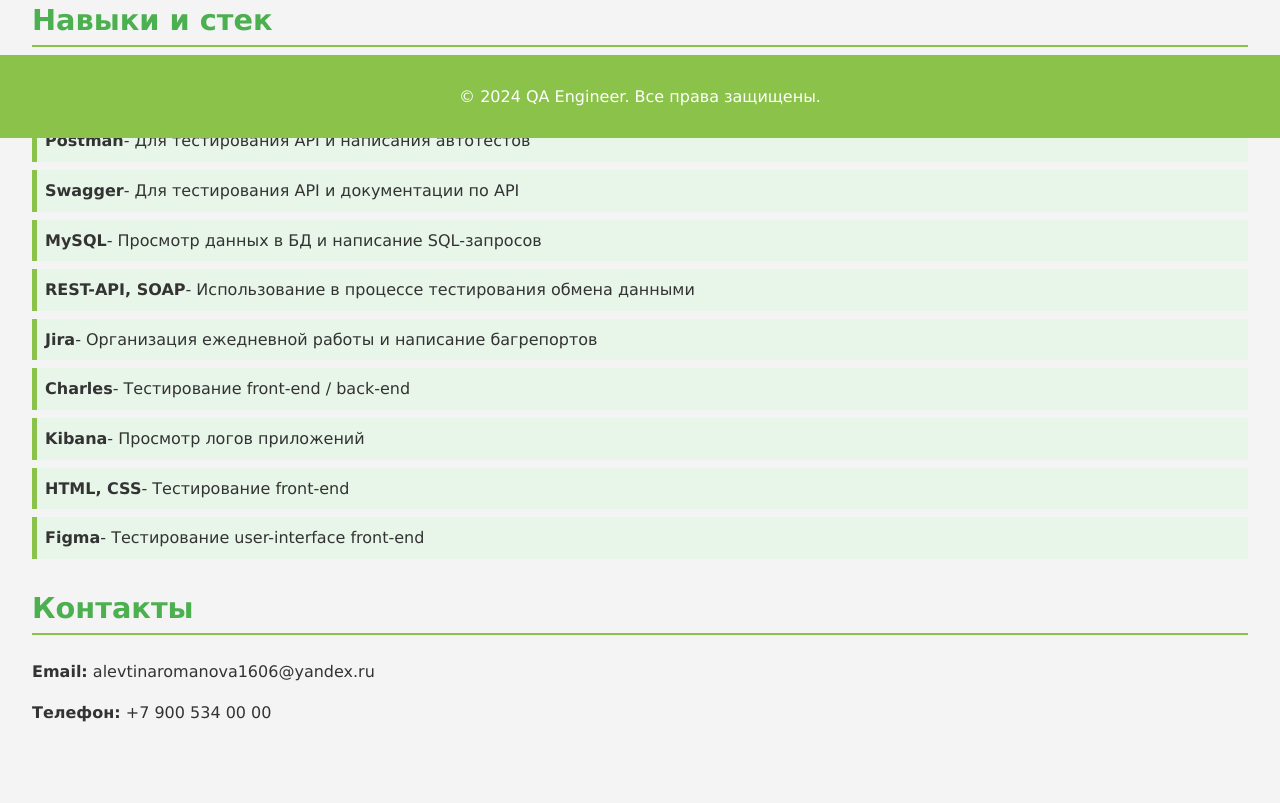
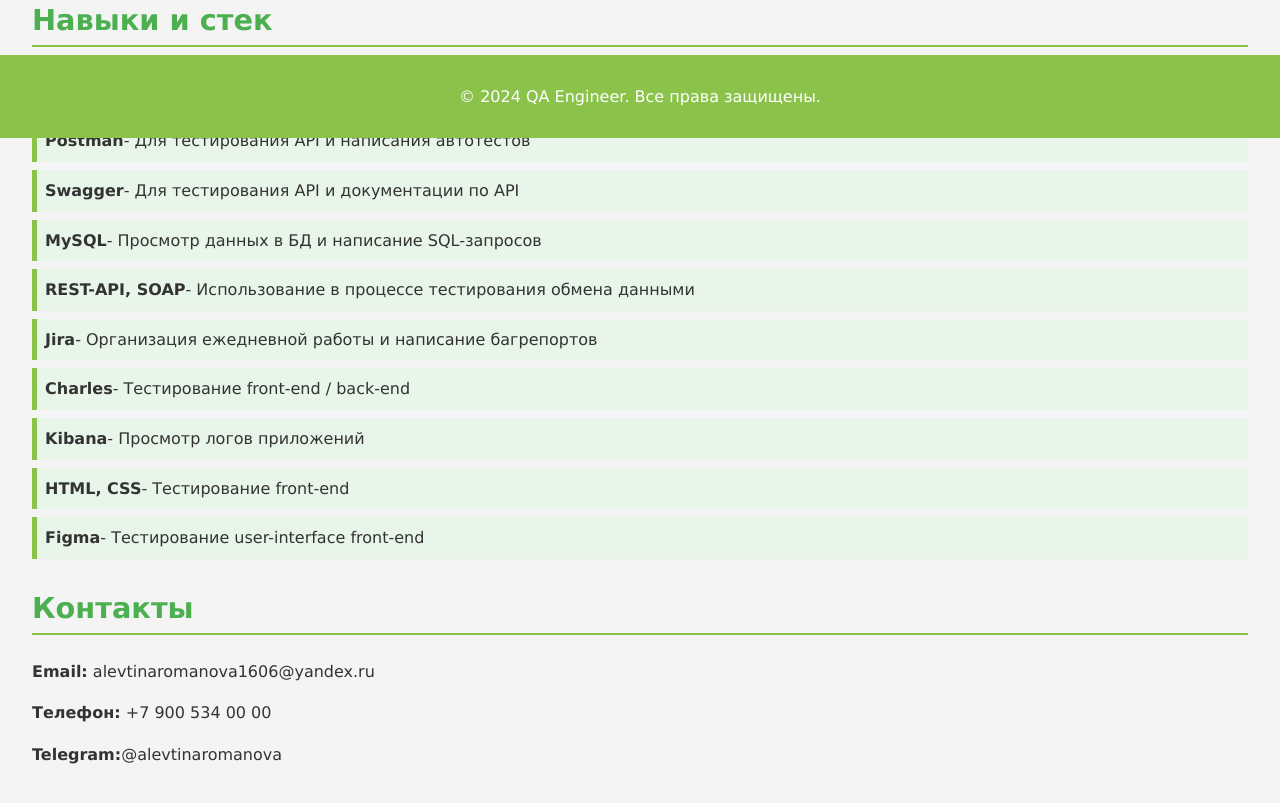
Before and after one commit to AlevtinaRomanova1606/AlevtinaRomanova1606.github.io, a plain HTML site: page index.html in a window 1280 px wide. Shown: the part 662-1465 px from the top of the page. Drawn offline with Linux system fonts and the light colour scheme.

Commit message:
добавлен телеграмм

```diff
--- a/index.html
+++ b/index.html
@@ -39,6 +39,7 @@
             <h2>Контакты</h2>
             <p><b>Email:</b> alevtinaromanova1606@yandex.ru</p>
             <p><b>Телефон:</b> +7 900 534 00 00</p>
+            <p><b>Telegram:</b>@alevtinaromanova</p>
         </section>
     </main>
     <footer>
```
